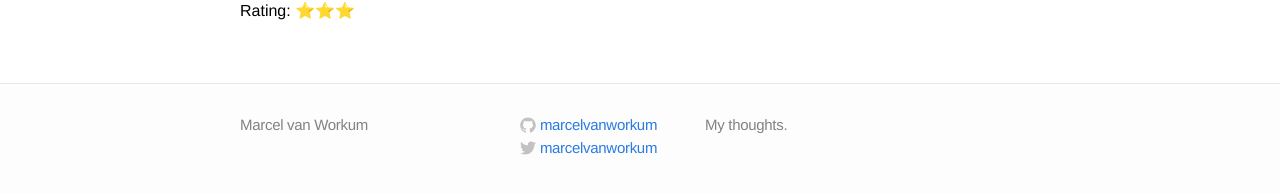
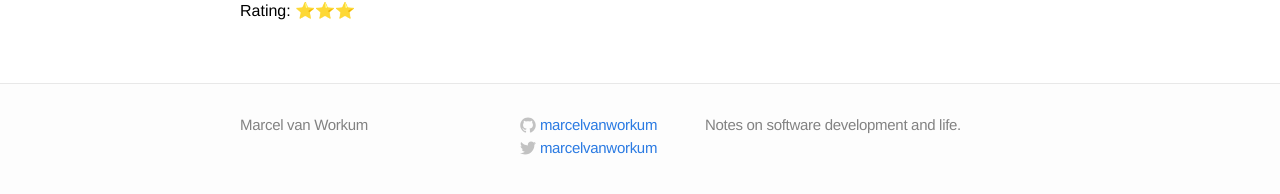
Before and after one commit to marcelvanworkum/marcelvanworkum.github.io, a Jekyll site: the page built from index.html, in a window 1280 px wide. Shown: the part 313-507 px from the top of the page. Built offline with Jekyll 4.4.1, drawn with Linux system fonts in a browser that asks for light colours.

```diff
--- a/_config.yml
+++ b/_config.yml
@@ -1,16 +1,16 @@
 # Site settings
 title: Marcel van Workum
 email:
-description: "My thoughts."
+description: "Notes on software development and life."
 baseurl: ""
 url: "http://marcelvanworkum.github.io"
 twitter_username: marcelvanworkum
-github_username:  marcelvanworkum
+github_username: marcelvanworkum
 
 # Build settings
 markdown: kramdown
 permalink: pretty
-google_analytics: "UA-162433726-1"
+google_analytics: "G-Q459DVJJQ2"
 
 highlighter: rouge
 kramdown:
```
